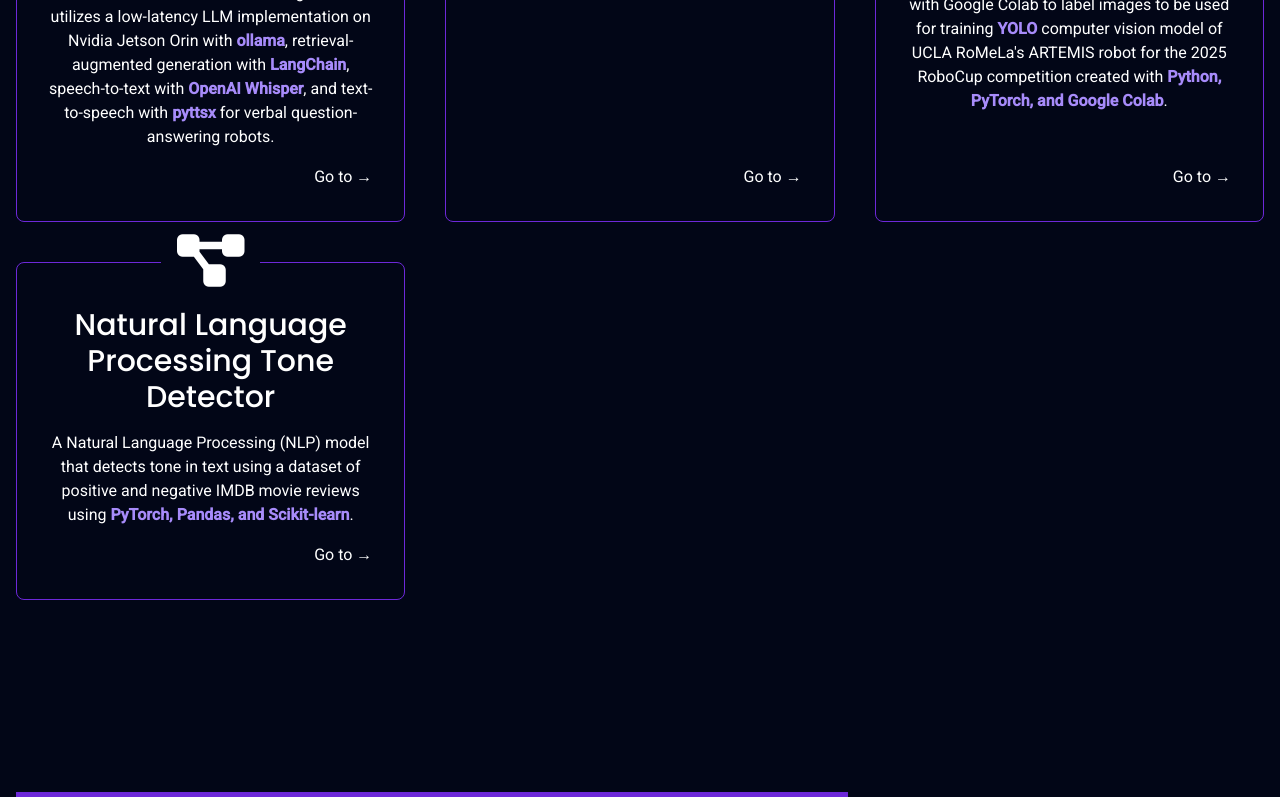
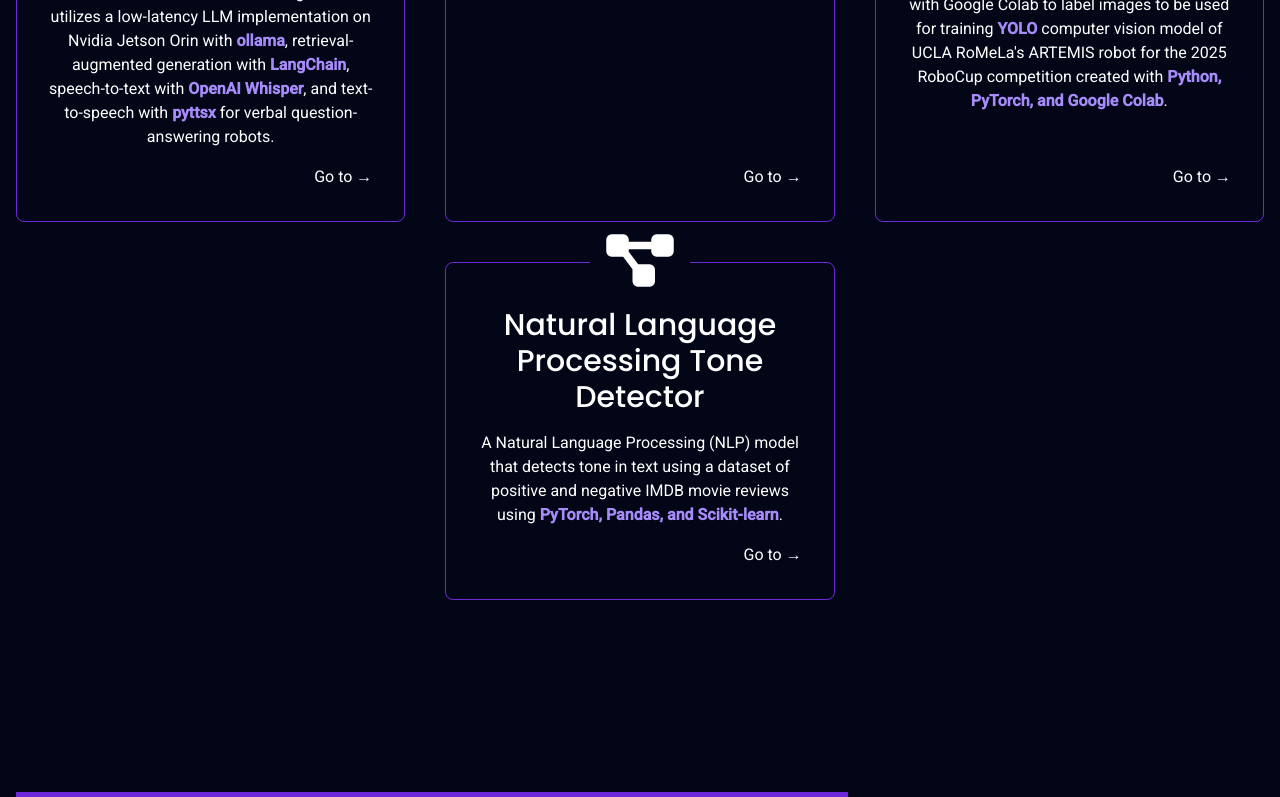
Before and after one commit to tranbrandon1233/My-Website, a SvelteKit app: page / in a window 1280 px wide. Shown: the part 1775-2572 px from the top of the page. Built offline with nearby package versions, Linux system fonts and the light colour scheme.

Commit message:
Formatting changes

```diff
--- a/src/app.css
+++ b/src/app.css
@@ -4,6 +4,11 @@
 
 html {
     scroll-behavior: smooth;
+    overflow-x: hidden;
+}
+
+body {
+    overflow-x: hidden;
 }
 
 * {
--- a/src/components/Footer.svelte
+++ b/src/components/Footer.svelte
@@ -1,5 +1,5 @@
 <footer
-    class="py-20 sm:py-32 bg-black border-t border-solid border-violet-950 flex flex-col gap-4 sm:gap-8 justify-center items-center"
+    class="w-full py-20 sm:py-32 bg-black border-t border-solid border-violet-950 flex flex-col gap-4 sm:gap-8 justify-center items-center"
     id="contact"
 >
     <p class="px-4 py-2 bg-white text-slate-950 font-medium">
--- a/src/components/Main.svelte
+++ b/src/components/Main.svelte
@@ -77,7 +77,7 @@
         class="grid grid-cols-1 lg:grid-cols-2 gap-10 py-8 sm:py-14"
     >
         <div
-            class="flex flex-col lg:justify-center text-center lg:text-left gap-6 w-screen md:gap-8 lg:gap-10"
+            class="flex flex-col lg:justify-center text-center lg:text-left gap-6 w-full md:gap-8 lg:gap-10"
         >
             <h2 class="font-semibold text-4xl w-full sm:text-5xl md:text-6xl">
                 Hi! I'm <span class="poppins text-violet-400">Brandon Tran</span
@@ -135,7 +135,7 @@
             </h3>
         </div>
 
-        <div class="grid grid-cols-1 lg:grid-cols-3 gap-12 lg:gap-10">
+        <div class="grid grid-cols-1 lg:grid-cols-3 gap-12 lg:gap-10 mx-auto justify-center">
             <Step step={steps[0]}>
                 <p>
                     A full-stack clone of the LeetCode website created with <strong class="text-violet-400">
@@ -181,12 +181,14 @@
                         Python, PyTorch, and Google Colab</strong>.
                 </p>
             </Step>
+            <div class="lg:col-start-2">
             <Step step={steps[6]}>
                 <p>
                     A Natural Language Processing (NLP) model that detects tone in text using a dataset of positive and negative IMDB movie reviews using <strong class="text-violet-400">
                         PyTorch, Pandas, and Scikit-learn</strong>.
                 </p>
             </Step>
+            </div>
             </div>
     </section>
     <section
--- a/src/routes/+layout.svelte
+++ b/src/routes/+layout.svelte
@@ -13,8 +13,9 @@
     }
 </script>
 
+<div class="flex flex-col min-h-screen overflow-x-hidden">
     <div
-    class="container relative flex flex-col max-w-[1400px] mx-auto w-full text-sm sm:text-base min-h-screen"
+        class="container relative flex flex-col max-w-[1400px] mx-auto w-full text-sm sm:text-base flex-1"
     >
         <div
             class={"fixed bottom-0 w-full duration-200 flex p-10 z-[10] " +
@@ -31,6 +32,7 @@
         </div>
         <Header {y} {innerHeight}/>
         <slot />
+    </div>
     <Footer />
 </div>
 <svelte:window bind:scrollY={y} bind:innerHeight bind:innerWidth />
```
Lines whose indentation alone changed are shown as unchanged.
